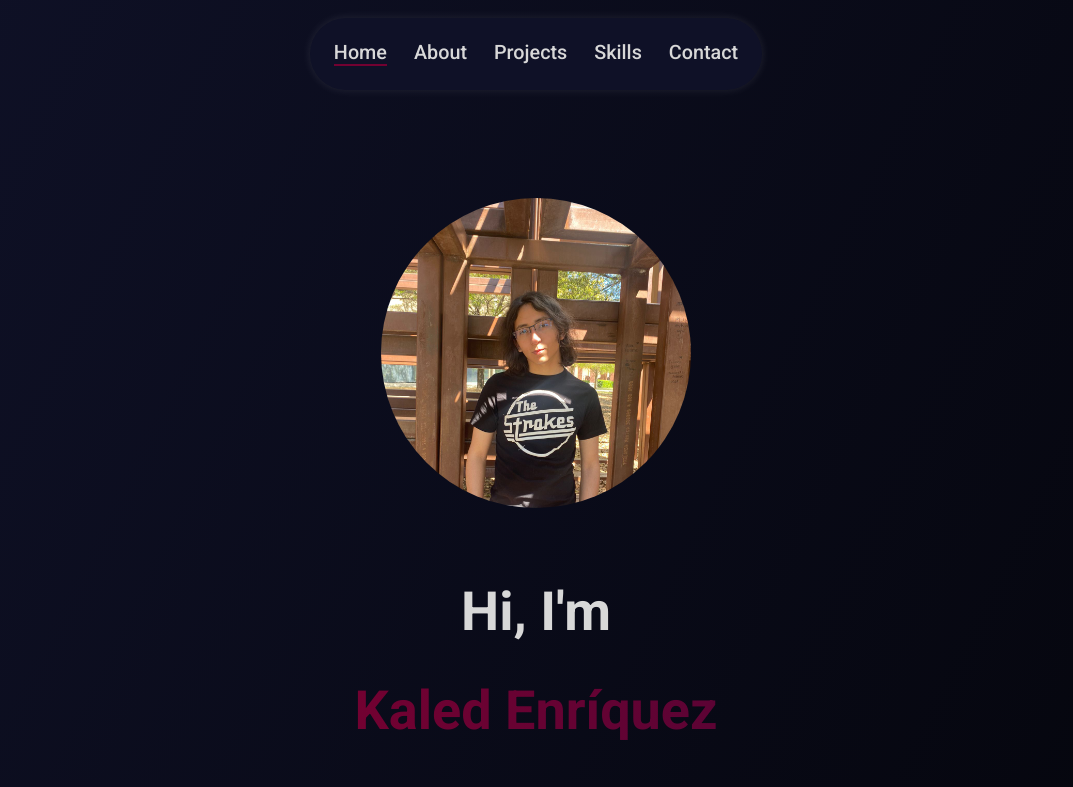
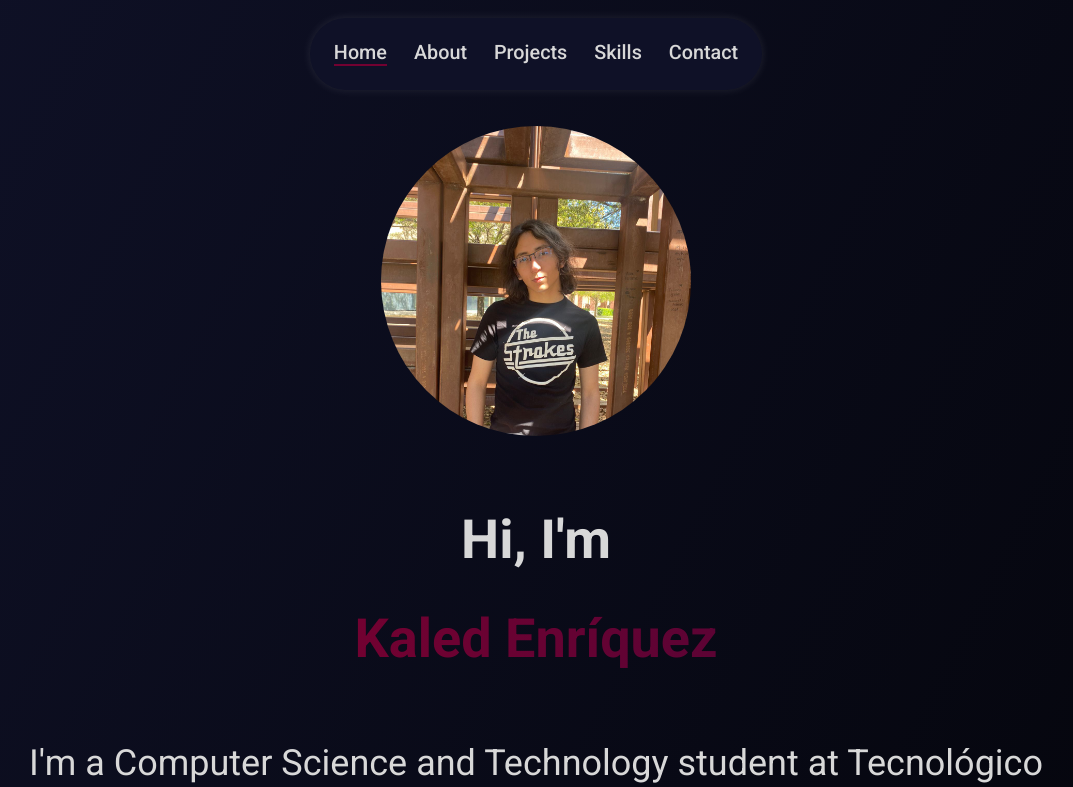
Before and after one commit to kaledenriquez/kaled-website, a Next.js app: page / in a window 1280 px wide. Shown: the top 787 px of the page, without its empty margins (104-1177 px from the left). Built offline with nearby package versions, Linux system fonts and the light colour scheme.

Commit message:
header height

```diff
--- a/src/app/globals.css
+++ b/src/app/globals.css
@@ -13,7 +13,7 @@ body{
 
 
  :root{
-  --header-height: 10rem;
+  --header-height: 6rem;
   --primary-color: #0f1127;
   --secondary-color: #29082f;
   --tertiary-color:#42053a;
--- a/src/app/styles/navbar.module.css
+++ b/src/app/styles/navbar.module.css
@@ -47,7 +47,7 @@ height: 0.1rem;
 width: 100%;
 background-color: var(--quinary-color);
 height: 0.1rem;
-transition: width 0.3s;
+transition: width 0.5s;
 }
 
 
```
